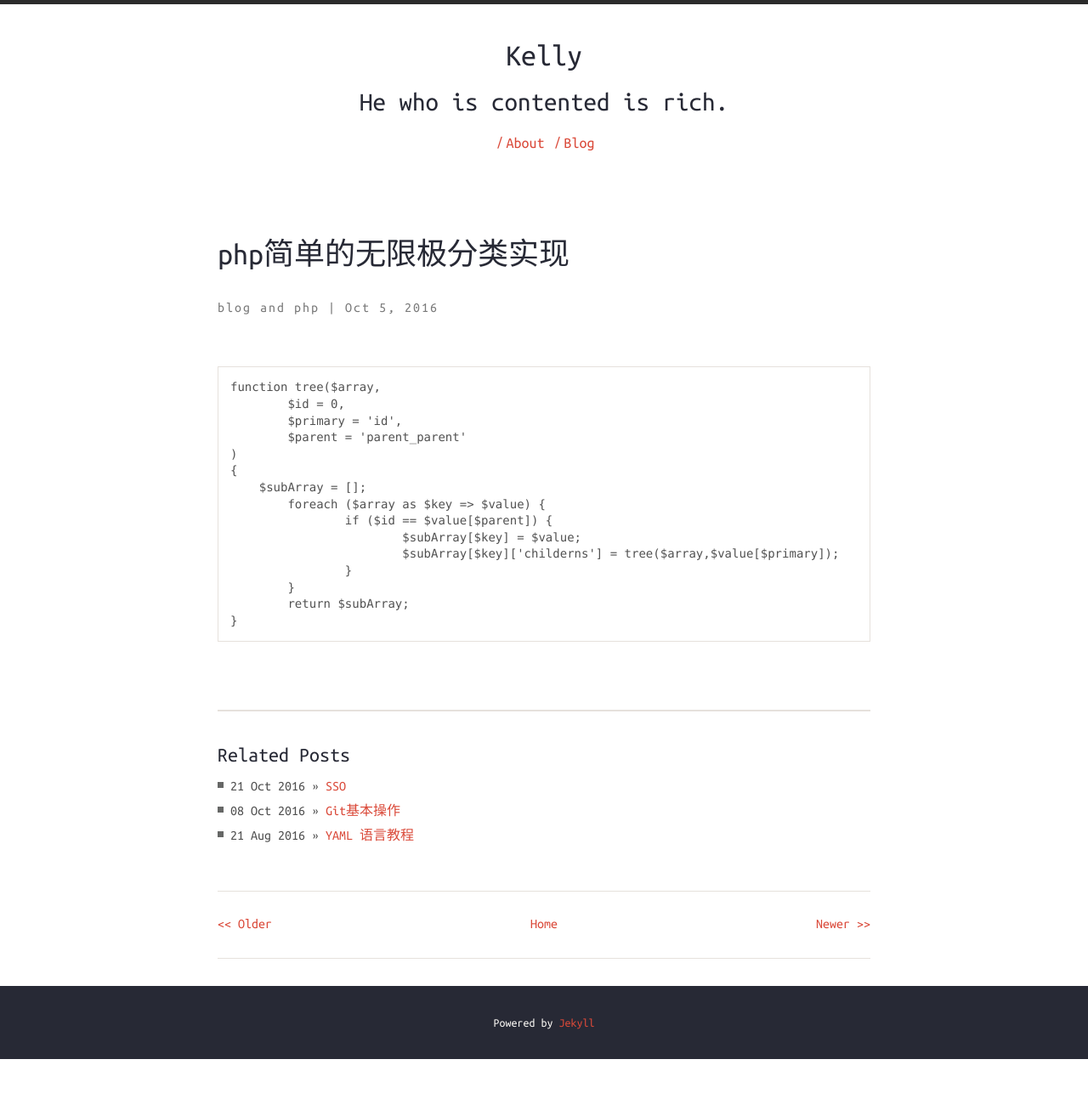
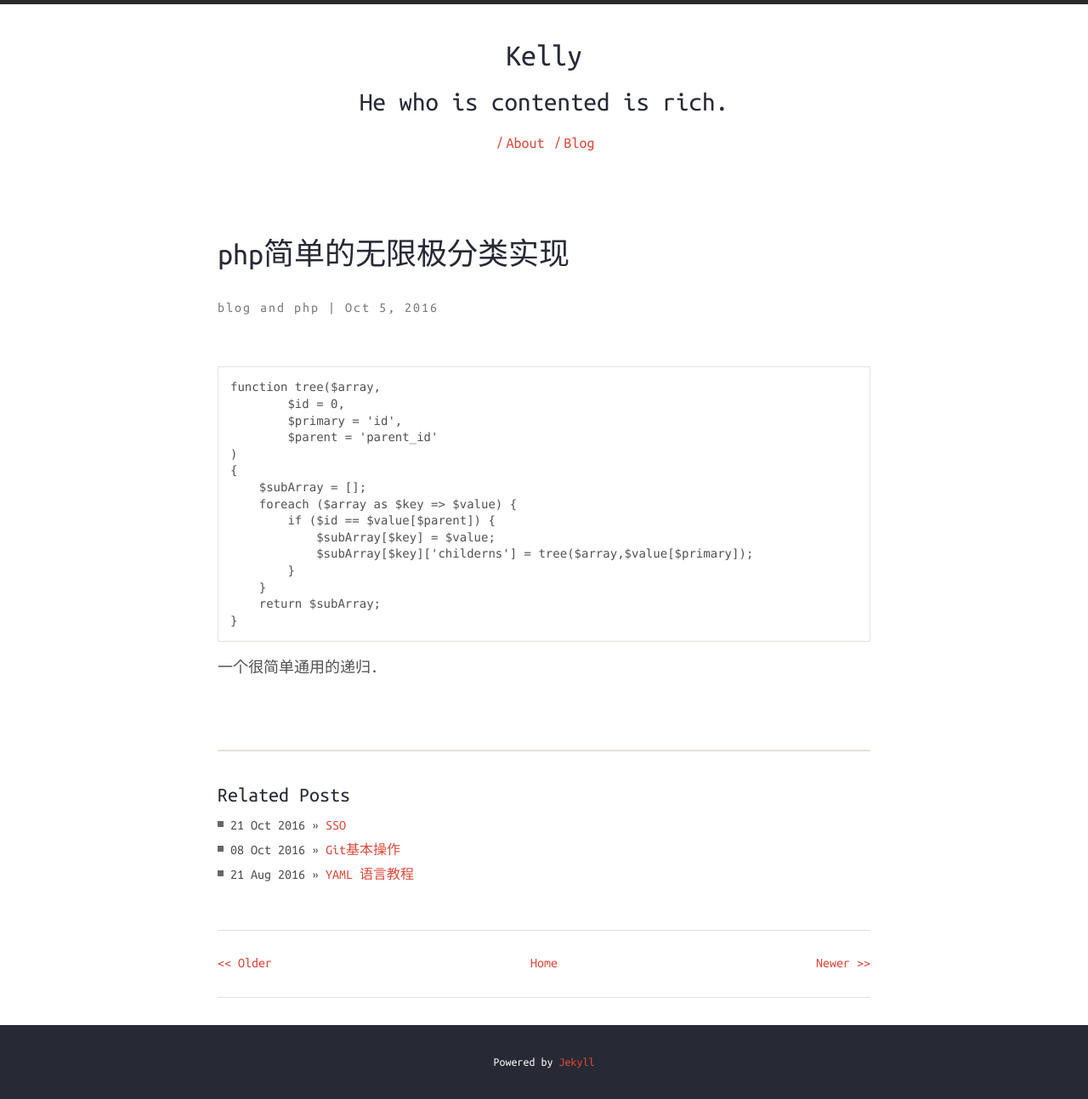
Before and after one commit to kellyshaws/kellyshaws.github.io, a Jekyll site: the page built from _posts/2016-10-5-php-unlimited-classification.markdown, in a window 1280 px wide. Shown: the whole page at 85% size. Built offline with Jekyll 4.4.1, drawn with Linux system fonts in a browser that asks for light colours; nearby versions of some CDN libraries; comment, search, counter and statistics services are not loaded; before the commit the page ends 1246 px from its top, so only the background shows below that.

Commit message:
change style
change style

````diff
--- a/_posts/2016-10-5-php-unlimited-classification.markdown
+++ b/_posts/2016-10-5-php-unlimited-classification.markdown
@@ -15,16 +15,18 @@ categories:
 function tree($array,
         $id = 0,
         $primary = 'id',
-        $parent = 'parent_parent'
+        $parent = 'parent_id'
 )
 {
     $subArray = [];
-	foreach ($array as $key => $value) {
-		if ($id == $value[$parent]) {
-			$subArray[$key] = $value;
-			$subArray[$key]['childerns'] = tree($array,$value[$primary]);
-		}
+    foreach ($array as $key => $value) {
+	if ($id == $value[$parent]) {
+	    $subArray[$key] = $value;
+	    $subArray[$key]['childerns'] = tree($array,$value[$primary]);
 	}
-	return $subArray;
+    }
+    return $subArray;
 }
 ```
+
+一个很简单通用的递归.
````
